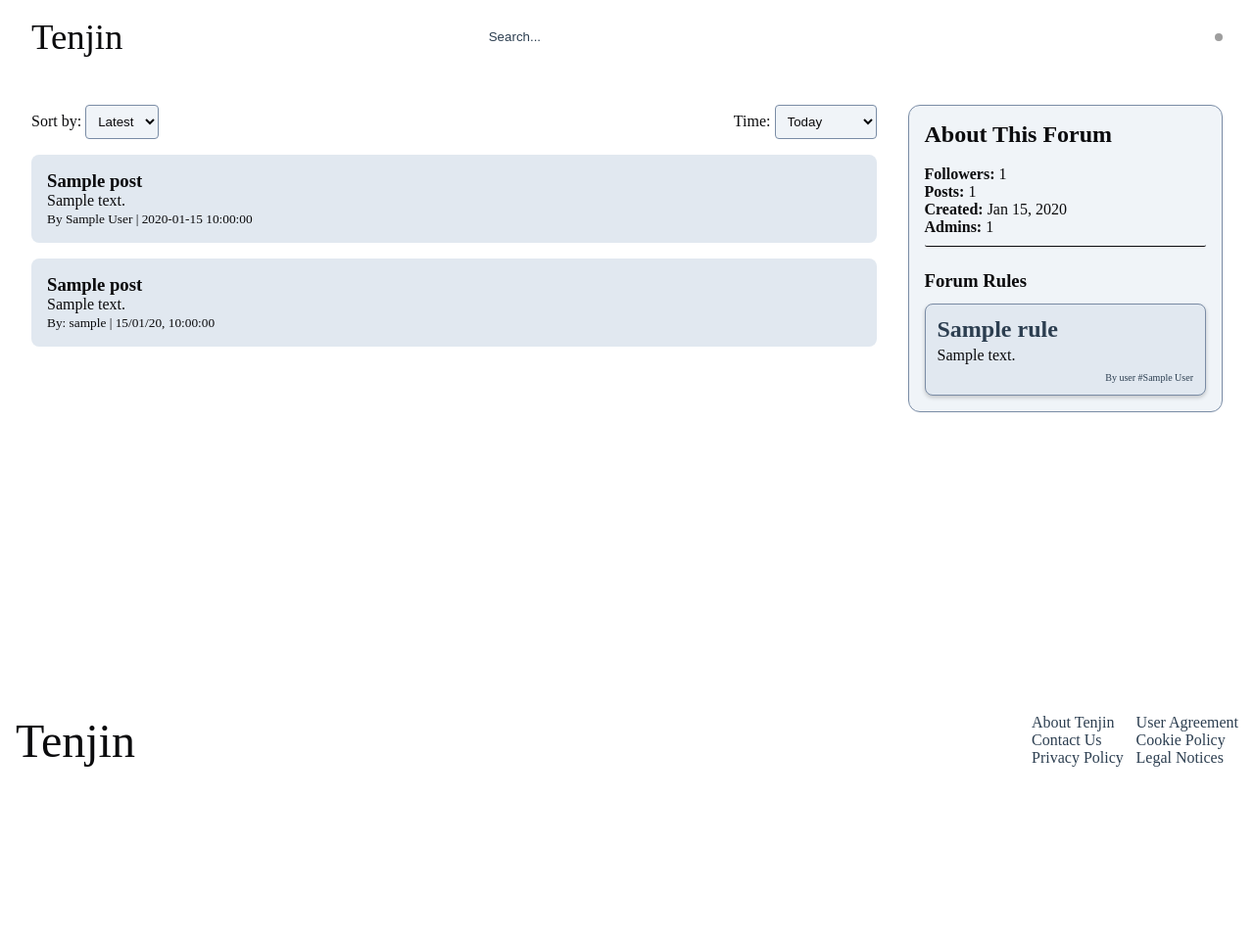
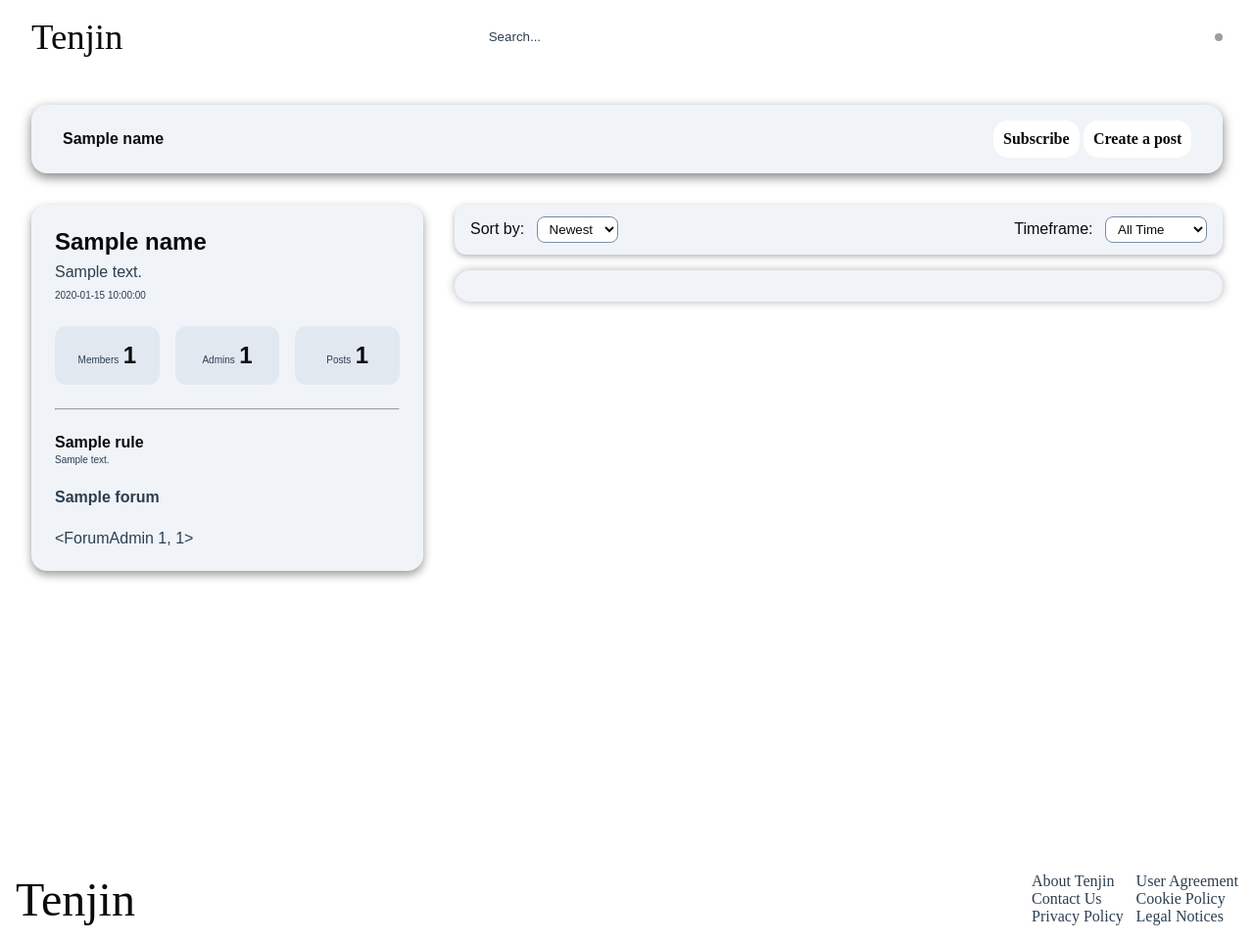
Before and after one commit to parthacharyaaaaa/Tenjin, a Flask app: template resource_server/templates/forum.html in a window 1280 px wide. Shown: the whole page at 98% size. Before the commit the page ends 783 px from the top, so only its background shows below. Run offline with Flask 3, Linux system fonts and the light colour scheme; tables that the repository leaves empty hold one stand-in row (values such as "Sample post"); the template is opened without the code that fills it: values that come from a table or form of the project are taken from there, most other values are stand-ins (such as "Sample title", 1, 10 or a date in 2020); parts of the project's set-up code (start-up, migrations or seed data) failed here and were passed over; some web fonts are replaced; grey boxes are pictures that could not be loaded.

Commit message:
Adds individual forum view function and static files

```diff
--- a/resource_server/static/stylesheets/forum.css
+++ b/resource_server/static/stylesheets/forum.css
@@ -1,86 +1,274 @@
-body {
+/* Forum Page Container */
+.forum-container {
     background-color: var(--BGCOLOR-PRIMARY);
     color: var(--FCOLOR-PRIMARY);
-    font-family: var(--FONT-BODY);
-    margin: 0;
-    padding: 0;
+    padding: 2rem;
+    min-height: 100vh;
 }
 
-.container {
+body, html{
+    overflow-y: auto;
+    height: auto;
+}
+
+/* Forum Header */
+.forum-header {
     display: flex;
-    padding: 2rem;
+    justify-content: space-between;
+    align-items: center;
+    background-color: var(--BGCOLOR-SECONDARY);
+    padding: 1rem 2rem;
+    border-radius: 1rem;
+    box-shadow: 0 4px 12px rgba(0, 0, 0, 0.5);
+    margin-bottom: 2rem;
+}
+
+.forum-header .left h2 {
+    font-size: var(--FSIZE-XL);
+    font-weight: bold;
+}
+
+/* Forum Main Layout */
+.forum-main {
+    display: flex;
+    flex-direction: row;
     gap: 2rem;
 }
 
-.main-content {
-    flex: 3;
+/* Left Card Panel */
+.left-card {
+    width: 100%;
+    max-width: 400px;
+    max-height: fit-content;
+    background-color: var(--BGCOLOR-SECONDARY);
+    border-radius: 1rem;
+    padding: 1.5rem;
+    box-shadow: 0 4px 10px rgba(0, 0, 0, 0.4);
+    display: flex;
+    flex-direction: column;
+    gap: 1.5rem;
 }
 
-.sidebar {
-    flex: 1;
-    background-color: var(--BGCOLOR-SECONDARY);
-    padding: 1rem;
-    border-radius: 12px;
-    border: 1px solid var(--BDRCOLOR);
+/* Forum Info Block */
+.text-info h4 {
+    font-size: var(--FSIZE-L);
+    margin-bottom: 0.5rem;
 }
 
-.card {
-    margin-bottom: 1.5rem;
+.text-info #forum_desc {
+    display: block;
+    font-size: var(--FSIZE);
+    margin-bottom: 0.25rem;
+    color: var(--FCOLOR-HIGHLIGHT);
 }
 
-.highlighted-posts {
+.text-info #epoch {
+    font-size: var(--FSIZE-S);
+    color: var(--FCOLOR-HIGHLIGHT);
+}
+
+/* Stats Section */
+.stats {
+    display: flex;
+    justify-content: space-between;
+    flex-wrap: wrap;
+    gap: 1rem;
+}
+
+.stat-block {
     background-color: var(--BGCOLOR-TERTIARY);
     padding: 1rem;
-    border-radius: 8px;
-    margin-bottom: 1rem;
+    border-radius: 0.75rem;
+    flex: 1 1 30%;
+    text-align: center;
+    box-shadow: inset 0 0 8px rgba(255, 255, 255, 0.05);
 }
 
-.controls {
-    display: flex;
-    justify-content: space-between;
-    align-items: center;
-    margin-bottom: 1rem;
+.stat-header {
+    font-size: var(--FSIZE-S);
+    color: var(--FCOLOR-HIGHLIGHT);
 }
 
-select {
-    background: var(--BGCOLOR-SECONDARY);
-    color: var(--FCOLOR-PRIMARY);
-    border: 1px solid var(--BDRCOLOR);
-    padding: 0.5rem;
-    border-radius: 4px;
+.stat-item {
+    font-size: var(--FSIZE-L);
+    font-weight: bold;
 }
 
+/* Forum Rules */
 .forum-rules {
-    margin-top: 1rem;
+    display: flex;
+    flex-direction: column;
+    gap: 1rem;
+}
+
+.forum-rule h4 {
+    font-size: var(--FSIZE);
+    margin-bottom: 0.2rem;
+    color: var(--FCOLOR-PRIMARY);
+}
+
+.forum-rule p {
+    font-size: var(--FSIZE-S);
+    color: var(--FCOLOR-HIGHLIGHT);
+}
+
+/* Related Forums */
+.related-forums {
     display: flex;
     flex-direction: column;
     gap: 0.75rem;
 }
 
-.rule-card {
-    background-color: var(--BGCOLOR-TERTIARY);
-    color: var(--FCOLOR-PRIMARY);
-    border: 1px solid var(--BDRCOLOR);
-    border-radius: 8px;
-    padding: 0.75rem;
-    font-family: var(--FONT-BODY);
-    box-shadow: 0 2px 4px rgba(0,0,0,0.2);
+.related-forum a h4 {
+    font-size: var(--FSIZE);
+    color: var(--FCOLOR-HIGHLIGHT);
+    transition: color 0.2s ease;
 }
 
-.rule-title {
+.related-forum a:hover h4 {
+    color: var(--FCOLOR-PRIMARY);
+}
+
+/* Forum Admins */
+.forum-admins {
+    display: flex;
+    flex-direction: column;
+    gap: 0.5rem;
+}
+
+.forum-admins a p {
+    font-size: var(--FSIZE);
+    color: var(--FCOLOR-HIGHLIGHT);
+    transition: color 0.2s ease;
+}
+
+.forum-admins a:hover p {
+    color: var(--FCOLOR-PRIMARY);
+}
+
+
+.posts{
+    flex: 1;
+
+}
+/* Posts Placeholder (right section) */
+.posts-scrollable {
+    /* height: 500px; */
+    background-color: var(--BGCOLOR-SECONDARY);
+    border-radius: 1rem;
+    padding: 1rem;
+    box-shadow: 0 0 10px rgba(0,0,0,0.3);
+    display: flex;
+    flex-direction: column;
+    gap: 1rem;
+}
+
+.post-card{
+    background-color: var(--BGCOLOR-PRIMARY);
+    border: 1px solid var(--BDRCOLOR);
+    padding: 1rem;
+    border-radius: 10px;
+    transition: 0.2s;
+
+    &:hover,
+    &:focus{
+        transform: scale(1.009);
+        cursor: pointer;
+    }
+}
+
+.post-header {
+    display: flex;
+    justify-content: space-between;
+    font-size: var(--FSIZE-S);
+    color: var(--FCOLOR-HIGHLIGHT);
+    margin-bottom: 0.5rem;
+}
+
+.post-author {
+    font-weight: bold;
+}
+
+.post-date {
+    opacity: 0.8;
+}
+
+.post-title {
     font-size: var(--FSIZE-L);
     font-weight: bold;
-    margin-bottom: 0.25rem;
+    color: var(--FCOLOR-PRIMARY);
+    margin-bottom: 0.4rem;
+}
+
+.post-body {
+    font-size: var(--FSIZE);
+    color: var(--FCOLOR-PRIMARY);
+    margin-bottom: 0.6rem;
+    line-height: 1.4;
+    white-space: pre-wrap;
+}
+
+.post-flair {
+    background-color: var(--BGCOLOR-TERTIARY);
+    color: var(--FCOLOR-HIGHLIGHT);
+    display: inline-block;
+    padding: 2px 6px;
+    border-radius: 999px;
+    font-size: var(--FSIZE-XS);
+    margin-bottom: 0.8rem;
+}
+
+.post-actions {
+    display: flex;
+    gap: 0.75rem;
+    align-items: center;
+    font-size: var(--FSIZE-S);
+    color: var(--FCOLOR-PRIMARY);
+}
+
+.vote-btn,
+.comment-btn,
+.save-btn {
+    background: none;
+    border: none;
+    color: var(--FCOLOR-PRIMARY);
+    font-size: var(--FSIZE);
+    cursor: pointer;
+    transition: transform 0.2s ease, color 0.2s ease;
+}
+
+.vote-btn:hover,
+.comment-btn:hover,
+.save-btn:hover {
+    transform: scale(1.1);
     color: var(--FCOLOR-HIGHLIGHT);
 }
 
-.rule-body {
-    font-size: var(--FSIZE);
-    margin-bottom: 0.5rem;
+.score-count {
+    font-weight: bold;
 }
 
-.rule-author {
-    font-size: var(--FSIZE-S);
-    color: var(--FCOLOR-HIGHLIGHT);
-    text-align: right;
+.sort-time-bar {
+    display: flex;
+    justify-content: space-between;
+    align-items: center;
+    background-color: var(--BGCOLOR-SECONDARY);
+    padding: 0.75rem 1rem;
+    border-radius: 0.75rem;
+    box-shadow: 0 2px 6px rgba(0,0,0,0.3);
+    margin-bottom: 1rem;
+    font-size: var(--FSIZE);
 }
+
+.sort-time-bar label {
+    margin-right: 0.5rem;
+    color: var(--FCOLOR-PRIMARY);
+}
+
+.sort-time-bar select {
+    background-color: var(--BGCOLOR-PRIMARY);
+    color: var(--FCOLOR-PRIMARY);
+    border: 1px solid var(--BDRCOLOR);
+    padding: 0.25rem 0.5rem;
+    border-radius: 0.5rem;
+}
--- a/resource_server/templates/forum.html
+++ b/resource_server/templates/forum.html
@@ -1,80 +1,115 @@
-{% extends 'base.html' %}
+{% extends "base.html" %}
 
-{% block title %} {{ name }} {% endblock %}
+{% block title %}
+{{ forum._name }}
+{% endblock %}
 
 {% block depends %}
-<meta name="forum-id" content="{{ forum.id }}">
-<link rel="stylesheet" type="text/css" href="{{ url_for('static', filename='stylesheets/forum.css') }}">
+<link rel="stylesheet" href="{{ url_for('static', filename='stylesheets/forum.css') }}">
+<meta name="forumID" value={{forum.id}}>
 {% endblock %}
 
 {% block content %}
-<div class="container">
+<div class="forum-container">
+    <div class="forum-header">
+        <div class="left">
+            <h2>{{name}}</h2>
+        </div>
+        <div class="right">
+            <button class = 'btn-primary'>Subscribe</button>
+            <button class = 'btn-primary'>Create a post</button>
+        </div>
+    </div>
+    <div class="forum-main">
+        <div class="left-card">
+            <div class="text-info">
+                <h4>{{name}}</h4>
+                <span id="forum_desc">
+                    {{forum.description}}
+                </span>
+                <span id="epoch">{{forum.created_at}}</span>
+            </div>
+            <div class="stats">
+                <div class="stat-block">
+                    <span class="stat-header">Members</span>
+                    <span class="stat-item">{{forum.subscribers}}</span>
+                </div>
+                <div class="stat-block">
+                    <span class="stat-header">Admins</span>
+                    <span class="stat-item">{{forum.admin_count}}</span>
+                </div>
+                <div class="stat-block">
+                    <span class="stat-header">Posts</span>
+                    <span class="stat-item">{{forum.posts}}</span>
+                </div>
+            </div>
+            <hr>
+            {% if rules %}
+            <div class="forum-rules">
+                {% for rule in rules %}
+                <div class="forum-rule">
+                    <h4>{{rule.title}}</h4>
+                    <p>{{rule.body}}</p>
+                </div>
+                {% endfor %}
+            </div>
+            {% endif %}
 
-    <!-- Middle Section -->
-    <div class="main-content">
+            {% if relatedForums %}
+            <div class="related-forums">
+                {% for forum in relatedForums %}
+                <div class="related-forum">
+                    <a target="_blank" href="{{url_for('.forum', name=forum._name)}}">
+                        <h4>{{forum._name}}</h4>
+                    </a>
+                </div>
+                {% endfor %}
+            </div>
+            {% endif %}
 
-        <div class="controls">
-            <div>
-                <label for="sort">Sort by:</label>
-                <select id="sort">
-                    <option value="latest">Latest</option>
-                    <option value="top">Top</option>
-                </select>
+            {% if forumAdmins %}
+            <div class="forum-admins">
+                {% for admin in forumAdmins %}
+                <a target="_blank" href="{{url_for('.get_user', username=admin)}}">
+                    <p>{{admin}}</p>
+                </a>
+                {% endfor %}
             </div>
-            <div>
-                <label for="timeframe">Time:</label>
-                <select id="timeframe">
-                    <option value="day">Today</option>
-                    <option value="week">This Week</option>
-                    <option value="month">This Month</option>
-                    <option value="year">This Year</option>
-                    <option value="all">All Time</option>
-                </select>
+            {% if showAllAdminsLink %}
+            <button class="btn-primary" type="button" onclick="window.location.href = '/'">Show all admins</button>
+            {% endif %}
+            {% endif %}
+
+        </div>
+        <div class="posts">
+
+            <div class="sort-time-bar">
+                <div class="sort-options">
+                    <label for="sort-select">Sort by:</label>
+                    <select id="sort-select">
+                        <option value="1">Top</option>
+                        <option value="0" selected>Newest</option>
+                    </select>
+                </div>
+                <div class="timeframe-options">
+                    <label for="timeframe-select">Timeframe:</label>
+                    <select id="timeframe-select">
+                        <option value="5" selected>All Time</option>
+                        <option value="0">This Hour</option>
+                        <option value="1">Today</option>
+                        <option value="2">This Week</option>
+                        <option value="3">This Month</option>
+                    </select>
+                </div>
+            </div>
+            <div class="posts-scrollable">
+
             </div>
         </div>
-
-        <!-- Highlighted Posts -->
-        {% for post in highlighted_posts %}
-        <div class="highlighted-posts">
-            <h3>{{ post.title }}</h3>
-            <p>{{ post.summary }}</p>
-            <small>By {{ post.author }} | {{ post.timestamp }}</small>
-        </div>
-        {% endfor %}
-
-        <!-- Placeholder for infinite scroll posts -->
-        <div id="infinite-posts">
-            <!-- JS will populate this -->
-        </div>
-
     </div>
-
-    <!-- Right Sidebar -->
-    <div class="sidebar">
-        <div class="card" style="border-bottom: 1px solid var(--FCOLOR-PRIMARY); border-radius: 2px; padding-bottom: 10px;">
-            <h2>About This Forum</h2>
-            <br>
-            <p><strong>Followers:</strong> {{ forum.subscribers }}</p>
-            <p><strong>Posts:</strong> {{ forum.posts }}</p>
-            <p><strong>Created:</strong> {{ forum.created_at.strftime('%b %d, %Y') }}</p>
-            <p><strong>Admins:</strong> {{ forum.admin_count }}</p>
-        </div>
-        <div class="forum-rules">
-            <h3>Forum Rules</h3>
-            {% for rule in rules %}
-            <div class="rule-card">
-                <div class="rule-title">{{ rule.title }}</div>
-                <div class="rule-body">{{ rule.body }}</div>
-                <div class="rule-author">By user #{{ rule.author }}</div>
-            </div>
-            {% endfor %}
-        </div>
-
-    </div>
-
 </div>
 {% endblock %}
 
 {% block scripts %}
-<script type="text/javascript" src="{{url_for('static', filename='scripts/forum_scroll.js')}}"></script>
+<script src="{{ url_for('static', filename='scripts/forum.js') }}"></script>
 {% endblock %}
```
Also changed, not shown: resource_server/blueprint_templates.py (+21 -2 lines).
